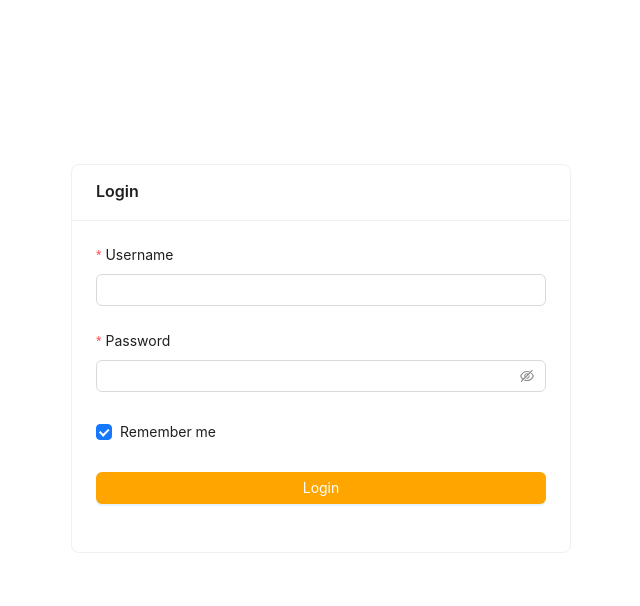
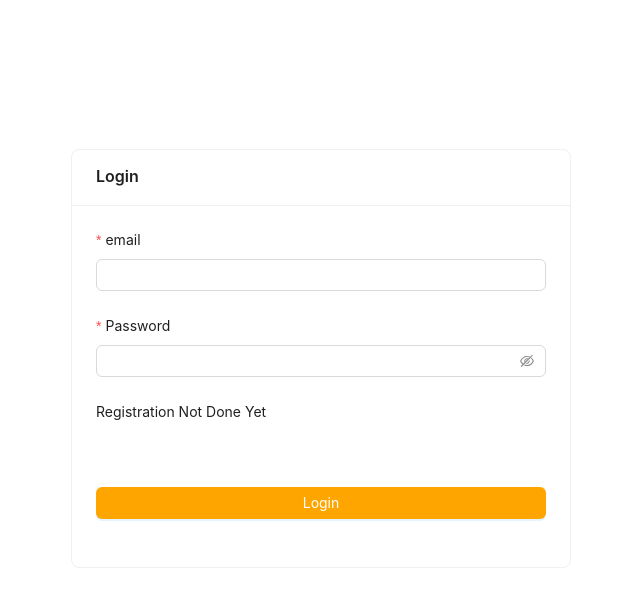
Before and after one commit to taufik69/oreby_dashboard, a React (Vite) app: page /login in a window 1280 px wide. Shown: the top 606 px of the page, without its empty margins (319-959 px from the left). Built offline with nearby package versions, Linux system fonts and the light colour scheme.

Commit message:
login done

```diff
--- a/src/Component/Login/Login.jsx
+++ b/src/Component/Login/Login.jsx
@@ -1,14 +1,73 @@
 import React, { useState } from "react";
+import { useNavigate } from "react-router-dom";
 import { Card, Spin, Button, Checkbox, Form, Input } from "antd";
+import axios from "axios";
+import "react-toastify/dist/ReactToastify.css";
+import { ToastContainer, toast } from "react-toastify";
 
-const onFinish = (values) => {
-  console.log("Success:", values);
-};
+const onFinish = (values) => {};
 const onFinishFailed = (errorInfo) => {
   console.log("Failed:", errorInfo);
 };
 const Login = () => {
+  const navigate = useNavigate();
   const [loading, setloading] = useState(false);
+  const [loginInfo, setloginInfo] = useState({
+    email: "",
+    password: "",
+  });
+
+  const HandleLogin = (e) => {
+    setloading(true);
+    setloginInfo({
+      ...loginInfo,
+      [e.target.id]: e.target.value,
+    });
+    setloading(false);
+  };
+
+  //
+  const SubmitLogin = async () => {
+    try {
+      setloading(true);
+      const login = await axios.post(
+        "http://localhost:3000/api/v1/auth/login",
+        {
+          email: loginInfo.email,
+          password: loginInfo.password,
+        }
+      );
+      setloading(false);
+      const { sucess } = login.data.data;
+
+      if (sucess) {
+        toast.success(`${sucess}`, {
+          position: "top-right",
+          autoClose: 5000,
+          hideProgressBar: false,
+          closeOnClick: true,
+          pauseOnHover: true,
+          draggable: true,
+          progress: undefined,
+          theme: "light",
+        });
+      }
+      navigate("/");
+    } catch (error) {
+        console.log(error.response.data.error);
+      toast.error(`${error.response.data.error}`, {
+        position: "top-right",
+        autoClose: 6000,
+        hideProgressBar: false,
+        closeOnClick: true,
+        pauseOnHover: true,
+        draggable: true,
+        progress: undefined,
+        theme: "colored",
+      });
+      setloading(false);
+    }
+  };
 
   return (
     <div
@@ -19,6 +78,19 @@ const Login = () => {
         height: "calc(100vh - 100px)",
       }}
     >
+      <ToastContainer
+        position="top-right"
+        autoClose={5000}
+        hideProgressBar={false}
+        newestOnTop={false}
+        closeOnClick
+        rtl={false}
+        pauseOnFocusLoss
+        draggable
+        pauseOnHover
+        theme="light"
+      />
+      <ToastContainer />
       <Card
         title="Login"
         style={{
@@ -43,16 +115,16 @@ const Login = () => {
           autoComplete="off"
         >
           <Form.Item
-            label="Username"
-            name="username"
+            label="email"
+            name="email"
             rules={[
               {
                 required: true,
-                message: "Please input your username!",
+                message: "Please input your email!",
               },
             ]}
           >
-            <Input />
+            <Input id="email" onChange={HandleLogin} />
           </Form.Item>
 
           <Form.Item
@@ -65,19 +137,19 @@ const Login = () => {
               },
             ]}
           >
-            <Input.Password />
+            <Input.Password onChange={HandleLogin} id="password" />
           </Form.Item>
 
           <Form.Item
-            name="remember"
-            valuePropName="checked"
+            label="Registration Not Done Yet"
+            name="Registration"
+            valuePropName="Registration"
             wrapperCol={{
               offset: 0,
               span: 16,
             }}
-          >
-            <Checkbox>Remember me</Checkbox>
-          </Form.Item>
+            onClick={() => navigate("/registration")}
+          ></Form.Item>
 
           <Form.Item
             wrapperCol={{
@@ -90,6 +162,7 @@ const Login = () => {
               style={{ backgroundColor: "orange" }}
               block
               htmlType="submit"
+              onClick={SubmitLogin}
             >
               {loading ? (
                 <Spin size="small">
```
